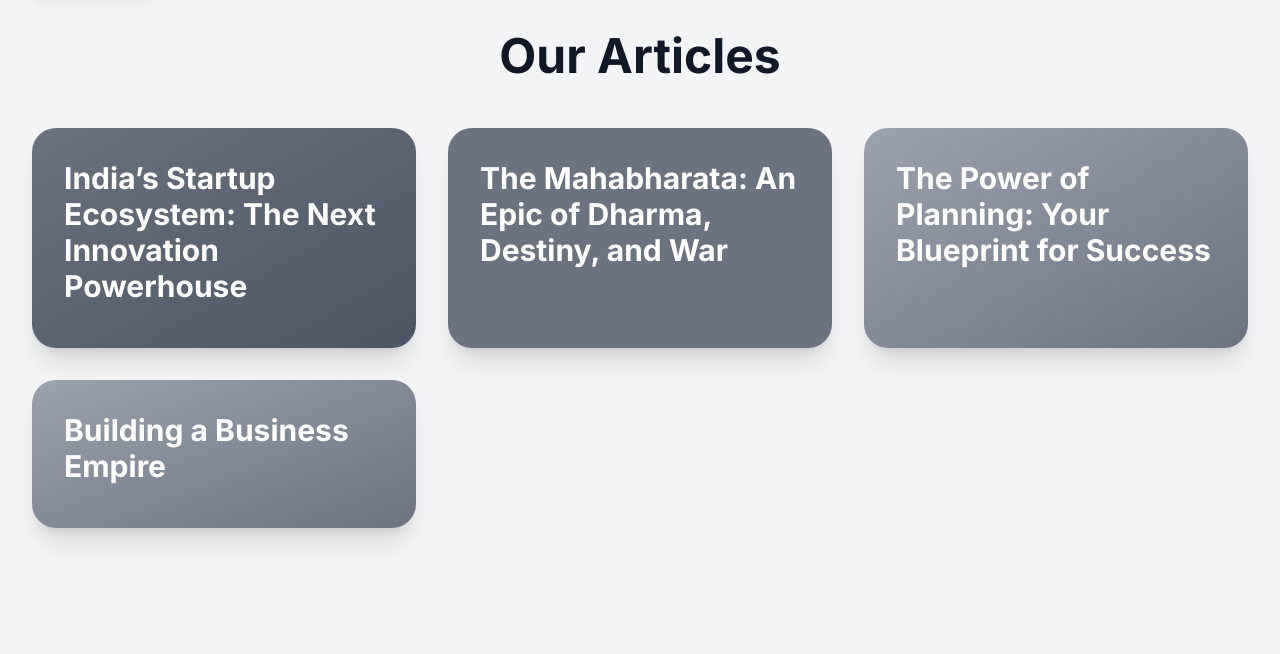
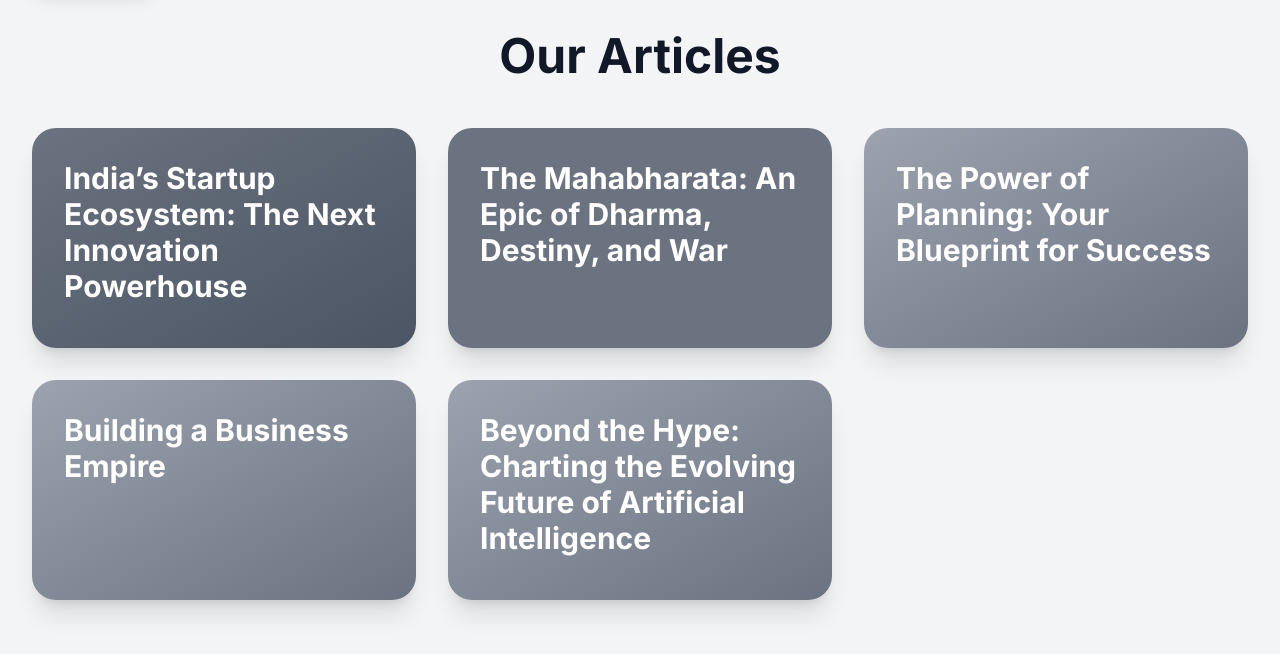
Before and after one commit to devesh9461/Article-India-, a plain HTML site: page More-Articles.html in a window 1280 px wide. Shown: the part 92-746 px from the top of the page. Drawn offline with nearby package versions, Linux system fonts and the light colour scheme.

Commit message:
More-Articles.html

```diff
--- a/More-Articles.html
+++ b/More-Articles.html
@@ -53,6 +53,11 @@
             <div class="bg-gradient-to-br from-gray-400 to-gray-500 rounded-3xl p-6 md:p-8 shadow-xl hover:shadow-2xl transform transition-transform duration-300 hover:scale-105 text-white">
                 <h2 class="text-2xl md:text-3xl font-bold mb-3"><a href="Business.html">Building a Business Empire</a></h2>
             </div>
+
+            <!-- Card 5 -->
+            <div class="bg-gradient-to-br from-gray-400 to-gray-500 rounded-3xl p-6 md:p-8 shadow-xl hover:shadow-2xl transform transition-transform duration-300 hover:scale-105 text-white">
+                <h2 class="text-2xl md:text-3xl font-bold mb-3"><a href="Business.html">Beyond the Hype: Charting the Evolving Future of Artificial Intelligence</a></h2>
+            </div>
         </div>
     </main>
 
```
